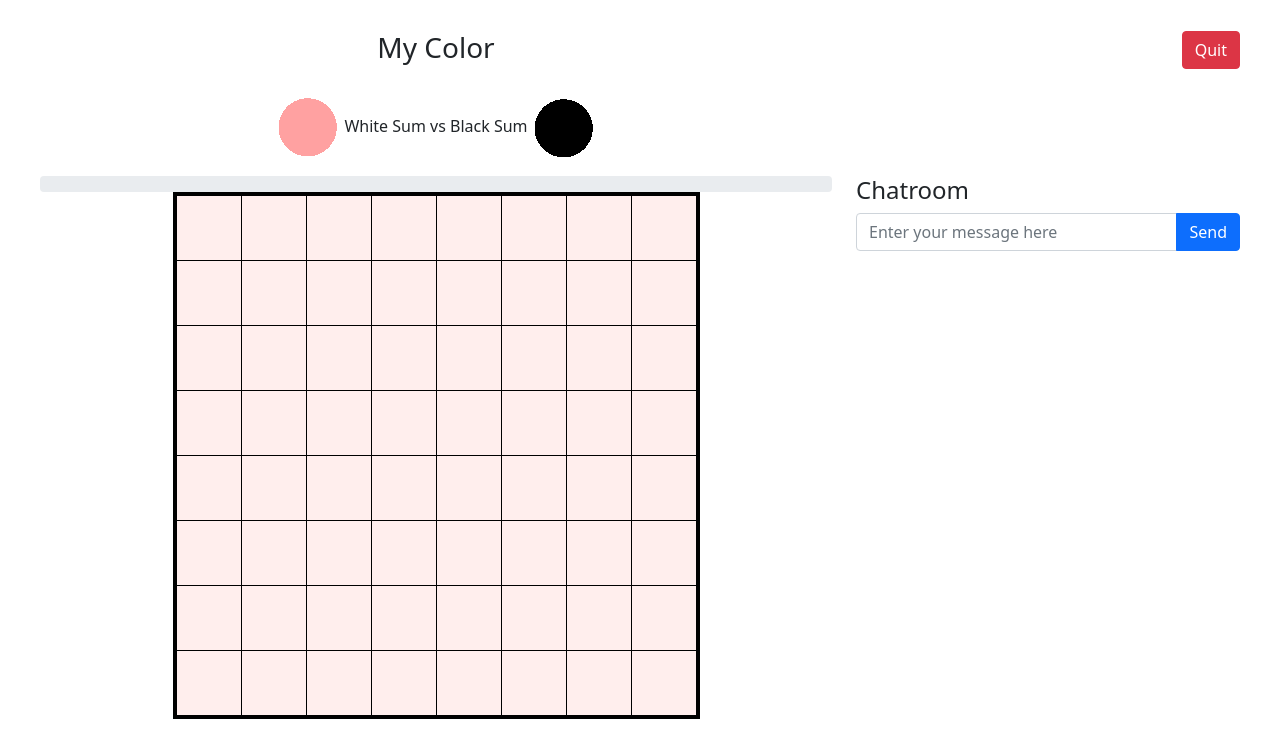
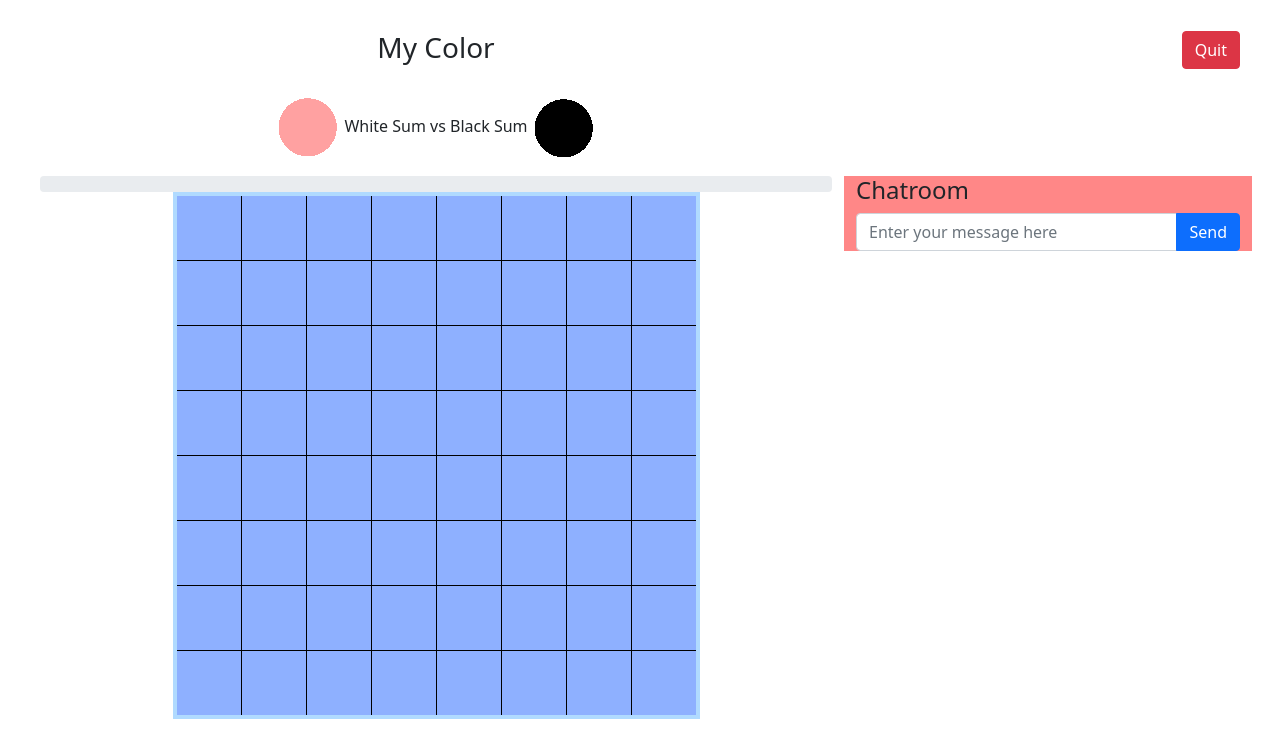
Before and after one commit to Xtrinh1/reversi-xt, a website: page public/game.html in a window 1280 px wide. Shown: the part 67-802 px from the top of the page. Drawn offline with nearby package versions, Linux system fonts and the light colour scheme; no server answers.

Commit message:
Add files via upload

```diff
--- a/public/assets/css/game.css
+++ b/public/assets/css/game.css
@@ -1,15 +1,15 @@
 .body {
-    background-color: rgb(239, 255, 239);
+    background-color: rgb(180, 247, 180);
   }
 
   .headerrow, #messagePane {
-    background-color: rgb(255, 255, 255);
+    background-color: rgb(255, 135, 135);
 
   }
 
   .join_room_response,
   .left_room_response {
-    background-color: rgb(247, 247, 247);
+    background-color: rgb(255, 222, 222);
   }
 
   .chat_message {
@@ -19,13 +19,13 @@
   }
 
   table#game_board {
-    border:4px solid black;
+    border:4px solid rgb(176, 218, 255);
     margin:0px;
     padding:0px;
   }
 
   table#game_board td {
-    background-color:rgb(255, 238, 237);
+    background-color:rgb(142, 176, 255);
     border: 1px solid black;
     margin:0px;
     padding:0px;
```
